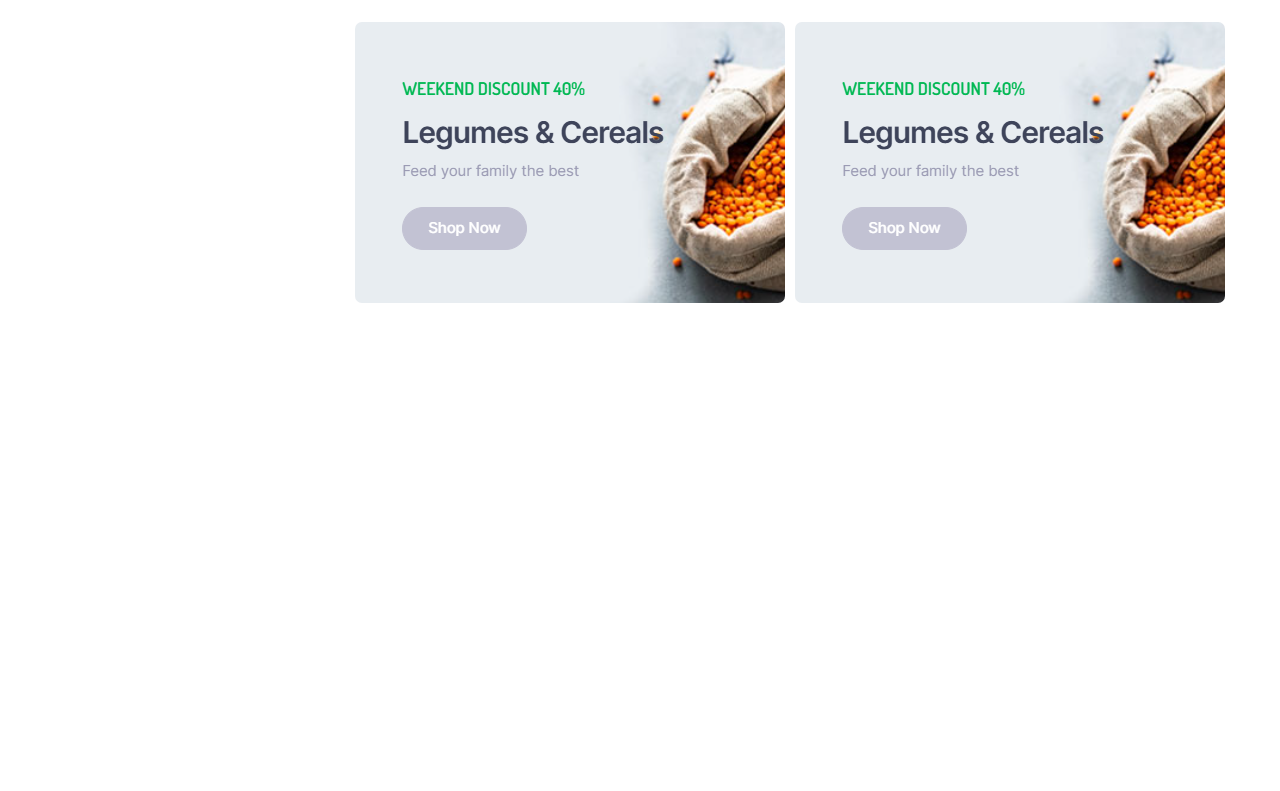
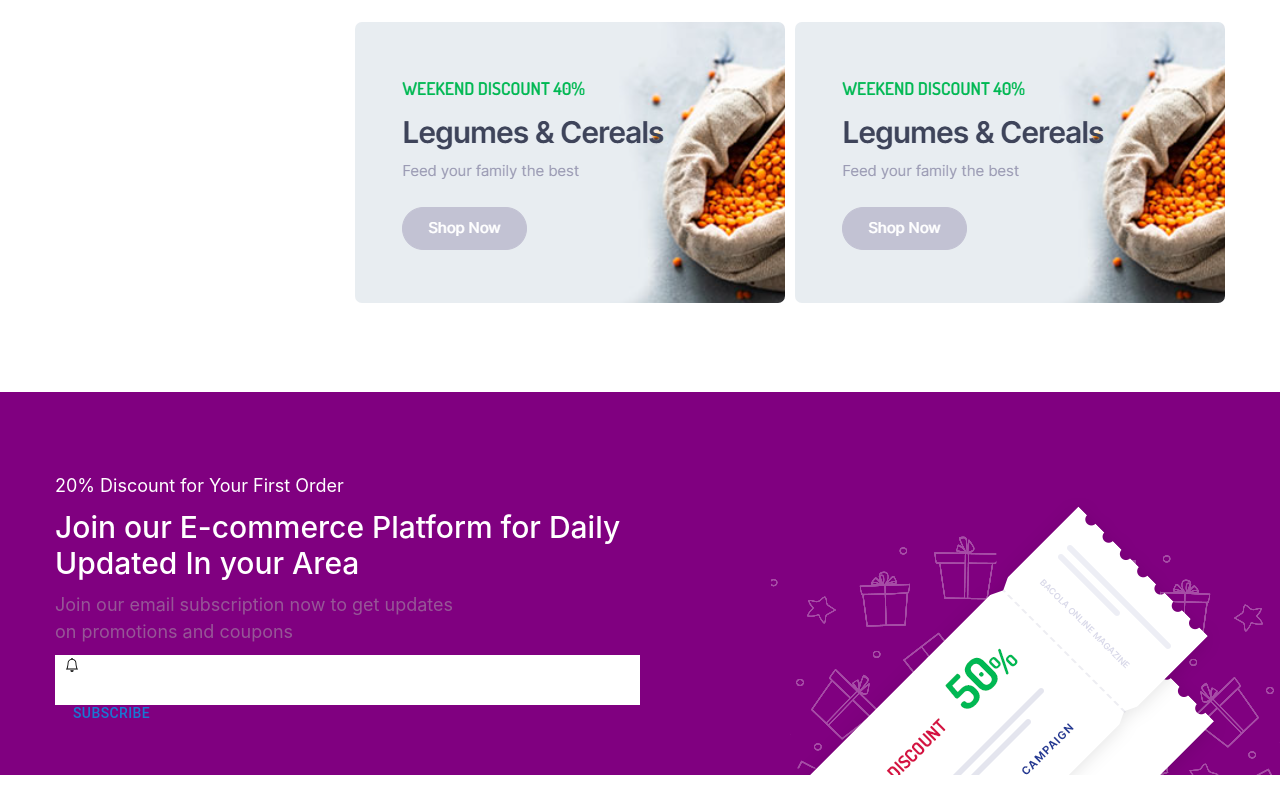
Before and after one commit to VinayAmbatkar/FULL_Stack_Ecommerce_VShop, a React (Create React App) app: page / in a window 1280 px wide. Shown: the part 6518-7309 px from the top of the page. Before the commit the page ends 6894 px from the top, so only its background shows below. Built offline with nearby package versions, Linux system fonts and the light colour scheme.

Commit message:
news latter  email uploadd

```diff
--- a/src/App.css
+++ b/src/App.css
@@ -197,3 +197,13 @@ nav .navPart2 ul li:hover .submenu{opacity: 1; visibility: inherit; top:100%;}
 
 .bannerSection{gap: 10px;}
 .sticky{position: sticky; top: 10px; z-index: 100;}
+
+.newsLatterSection{ width: 100%; height: 400px; background: purple; position: relative;overflow: hidden; height: auto; padding: 70px 0px;}
+.newsLatterSection .col-md-6{position: static !important;}
+.newsLatterSection p{font-size: 18px; margin: 10px 0px !important;}
+.newsLatterSection h3{font-size: 30px; color: #fff;}
+.newsLatterSection p.text-light{color: #fff; opacity: 0.5; font-size: 18px}
+.newsLatterSection img{position: absolute; bottom: 0px; right: 0px;}
+.newsLatterSection form{ width: 50%; height: 50px; background: white;padding: 10px; position: relative;}
+.newsLatterSection form svg{position: absolute; top: 10px; left: 10px; transform: translateY(-50%);}
+.newsLatterSection form input{width: 100%; height: 100%; border: 0px; outline: none; padding: 0px 10px; font-size: 18px; color: #000;}
--- a/src/Pages/Home/index.js
+++ b/src/Pages/Home/index.js
@@ -14,6 +14,8 @@ import { FaRegHeart } from "react-icons/fa6";
 import Banner2 from '../../assets/images/Banners/banner2.jpg';
 import HomeCat from '../../Components/HomeCat';
 import banner3 from '../../assets/images/Banners/Banner3.png'
+import Coupan from '../../assets/images/Coupon.png'
+import { BsBell } from "react-icons/bs";
 
 
 
@@ -42,7 +44,7 @@ const Home = () => {
 
 
 
-            <div className="homeProducts">
+            <section className="homeProducts">
                 <div className="container">
                     <div className="row">
                         <div className="col-md-3">
@@ -64,7 +66,7 @@ const Home = () => {
                         <div className="col-md-9 productRow">
 
 
-                              <div className="d-flex align-items-center">
+                            <div className="d-flex align-items-center">
                                 <div className="info">
                                     <h3 className='mb-0 hd'>BEST SELLERS</h3>
                                     <p className='text-light text-sml mb-0'>Do not Miss the current offers until the End of Month</p>
@@ -302,7 +304,31 @@ const Home = () => {
                 </div>
 
 
-            </div>
+            </section>
+
+
+            <section className='newsLatterSection mt-3 mb-3 d-flex align-items-center'>
+                <div className="container">
+                    <div className="row">
+
+                        <div className="col-md-6">
+                            <p className='text-white mb-0'>20% Discount for Your First Order </p>
+                            <h3>Join our E-commerce Platform for Daily Updated In your Area </h3>
+                            <p className='text-light'>Join our email subscription now to get updates<br /> on promotions and coupons</p>
+
+                        </div>
+                        <div className="col-md-6">
+                            <img src={Coupan} alt="" />
+                        </div>
+                    </div>
+                    <form>
+                    <BsBell />
+                        <input type="text" />
+                        <Button>Subscribe</Button>
+                    </form>
+
+                </div>
+            </section>
         </>
     )
 }
```
Also changed, not shown: src/assets/images/Coupon.png (added), src/assets/images/girle.png (added).
